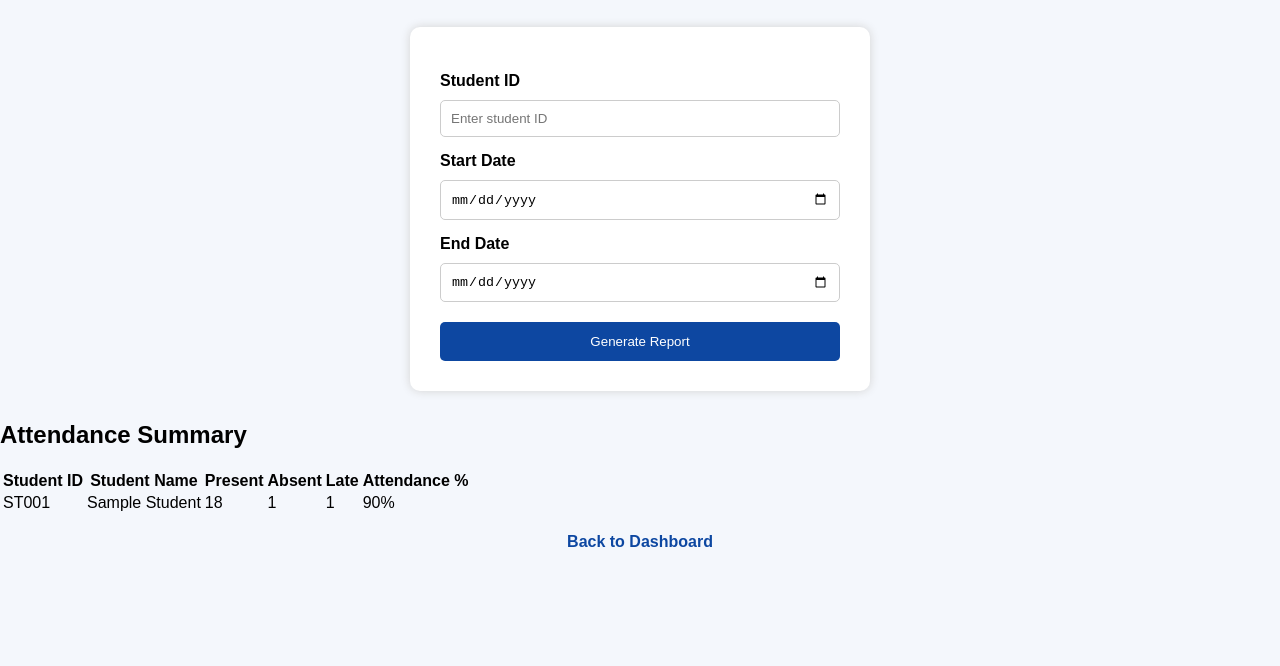
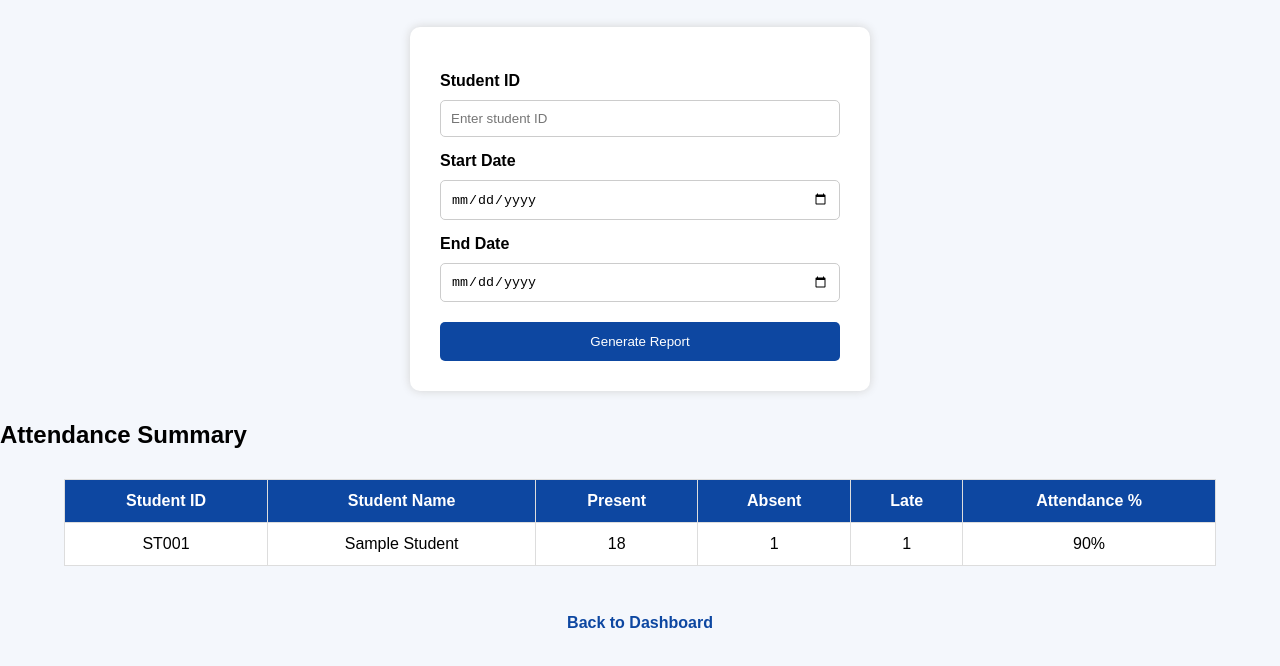
Before and after one commit to tracyvmutibwa-droid/School-Attendance-Management-system, a plain HTML site: page pages/reports.html in a window 1280 px wide. Shown: the part 132-798 px from the top of the page. Drawn offline with Linux system fonts and the light colour scheme.

Commit message:
Add styles for attendance table

```diff
--- a/css/style.css
+++ b/css/style.css
@@ -100,7 +100,28 @@ button:hover {
 .navigation {
     text-align: center;
 }
+.attendance-table {
+    width: 90%;
+    margin: 30px auto;
+    border-collapse: collapse;
+    background-color: white;
+}
 
+.attendance-table th,
+.attendance-table td {
+    border: 1px solid #ddd;
+    padding: 12px;
+    text-align: center;
+}
+
+.attendance-table th {
+    background-color: #0d47a1;
+    color: white;
+}
+
+.attendance-table tr:nth-child(even) {
+    background-color: #f4f7fc;
+}
 .navigation a {
     color: #0d47a1;
     text-decoration: none;
```
